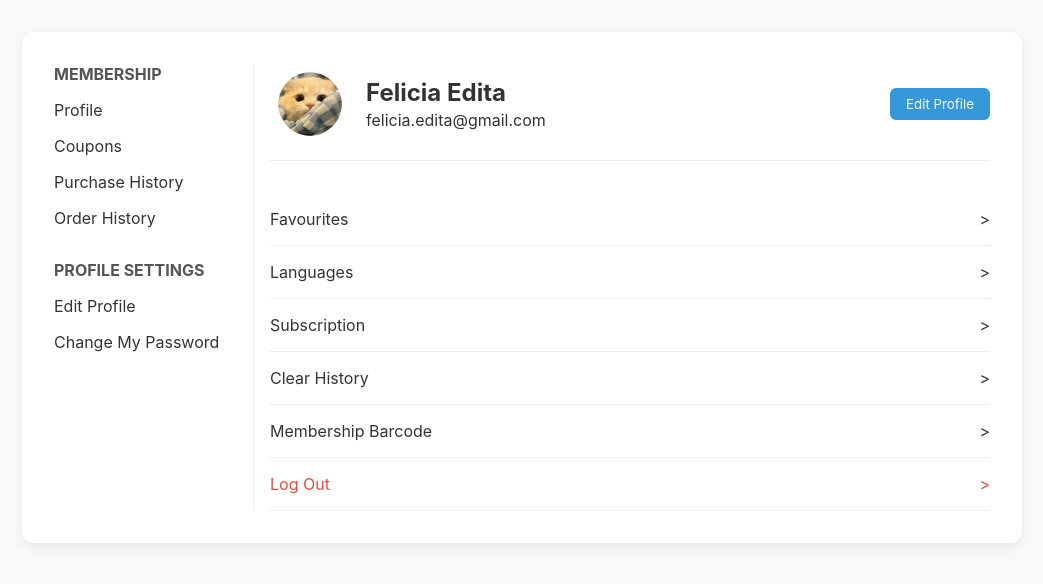
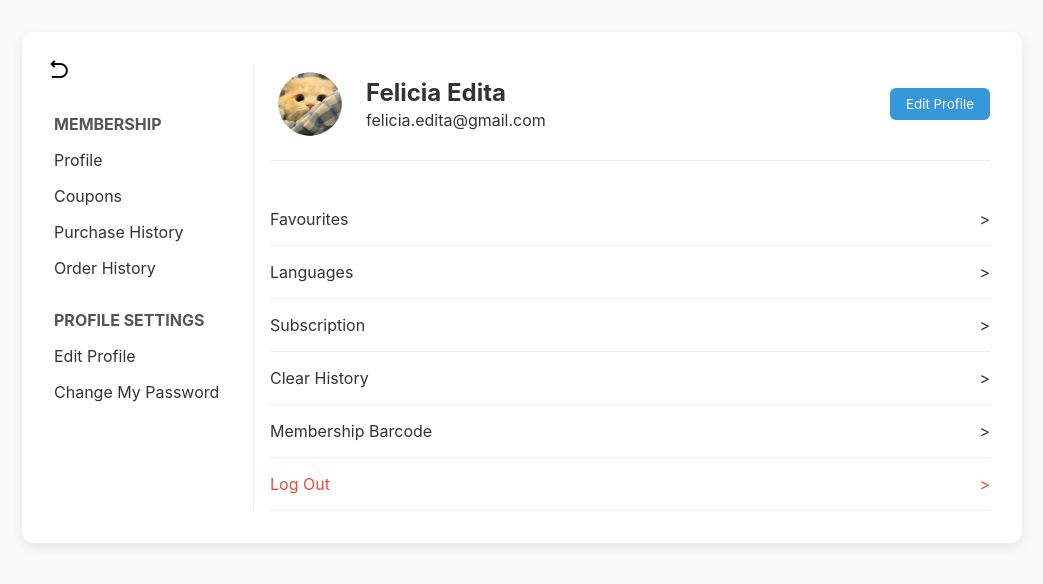
Before and after one commit to ReynaTheo/Sushi-Bite, a plain HTML site: page html/profile.html in a window 1280 px wide. Shown: the whole page, without its empty margins (118-1161 px from the left). Drawn offline with Linux system fonts and the light colour scheme.

Commit message:
update semua pop up

```diff
--- a/css/edit-profile.css
+++ b/css/edit-profile.css
@@ -17,6 +17,19 @@
       background: #fff;
       border-radius: 12px;
       box-shadow: 0 4px 12px rgba(0, 0, 0, 0.08);
+    }
+
+     .back-button {
+        margin-left: -20px;
+        margin-top: -20px;
+        margin-bottom: 20px;
+        width: 50px;
+        height: 50px;
+        display: flex;
+        align-items: center;
+        justify-content: center;
+        cursor: pointer;
+        transition: all 0.3s ease;
     }
 
     .content{
--- a/css/order.css
+++ b/css/order.css
@@ -245,7 +245,7 @@ footer{
       width: 100px;
       height: 100px;
       margin: 10px auto;
-      background: lightgray;
+      /* background: lightgray; */
       display: flex;
       align-items: center;
       justify-content: center;
--- a/css/profile.css
+++ b/css/profile.css
@@ -18,6 +18,21 @@
         border-radius: 12px;
         box-shadow: 0 4px 12px rgba(0, 0, 0, 0.08);
     }
+
+    .back-button {
+        margin-left: -20px;
+        margin-top: -20px;
+        margin-bottom: 20px;
+        width: 50px;
+        height: 50px;
+        display: flex;
+        align-items: center;
+        justify-content: center;
+        cursor: pointer;
+        transition: all 0.3s ease;
+    }
+
+
 
     .content{
         display: flex;
--- a/html/profile.html
+++ b/html/profile.html
@@ -8,8 +8,10 @@
 </head>
 <body>
     <div class="container">
+
         <div class="content">
             <div class="sidebar">
+                <img class="back-button" onclick="window.location.href='home.html'" src="../assets/icon back.png" alt="">
                 <h3>Membership</h3>
                     <ul>
                         <li>Profile</li>
--- a/js/order.js
+++ b/js/order.js
@@ -116,7 +116,7 @@ const overlay = document.getElementById('popupOverlay');
       const transactionId = Math.floor(Math.random() * 1000000);
       showPopup(`
         <p>Thank you for your order! Your delicious sushi is on its way!</p>
-        <div id="qr-code">QR</div>
+        <img src="../assets/barcode.png" alt="Order Barcode" id="qr-code">
         <p>Transaction ID: ${transactionId}</p>
         <p id="click"><small>Click anywhere to return to the menu</small></p>
       `);
```
Also changed, not shown: css/menu.css (+20 -0 lines), html/edit-profile.html (+1 -0 lines), html/menu.html (+1 -1 lines), js/menu.js (+19 -1 lines). Lines whose indentation alone changed are shown as unchanged.
